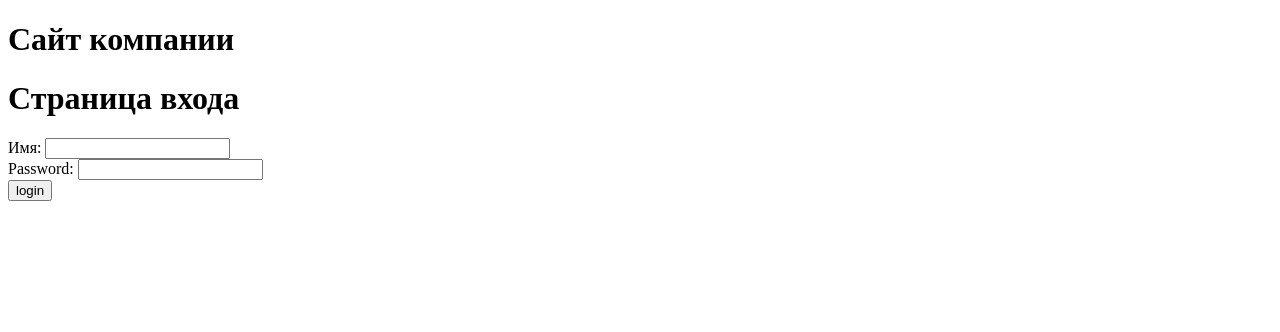
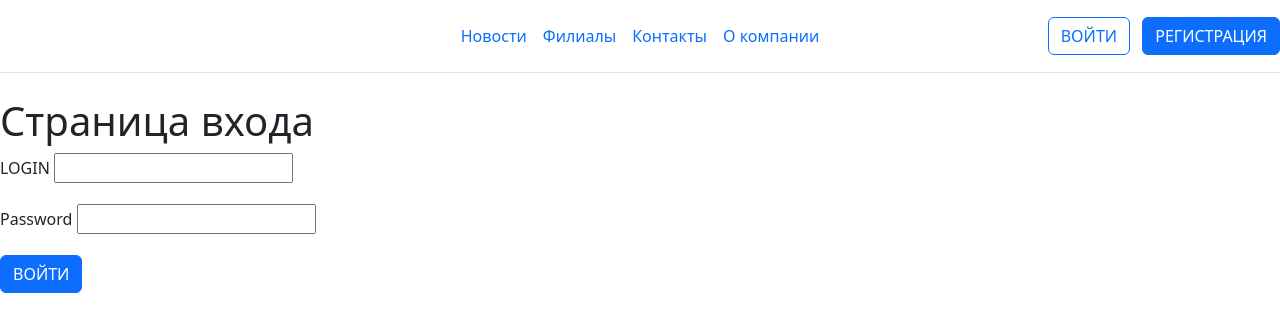
Before and after one commit to oddenis/company, a Django app: page /profiles/ in a window 1280 px wide. Shown: the top 332 px of the page. Run offline with Django 5.2, Linux system fonts and the light colour scheme.

Commit message:
registration

```diff
--- a/company/settings.py
+++ b/company/settings.py
@@ -130,3 +130,8 @@
 DEFAULT_AUTO_FIELD = 'django.db.models.BigAutoField'
 
 LOGIN_URL = '/profiles/login'
+
+AUTHENTICATION_BACKENDS = [
+    'django.contrib.auth.backends.ModelBackend',
+    'profiles.auth.email_backend.EmailBackend'
+]
--- a/profiles/forms.py
+++ b/profiles/forms.py
@@ -2,19 +2,28 @@
 from .models import Profile, User
 from django.core.exceptions import ValidationError
 from django.http import HttpResponse
+from django.contrib.auth import authenticate, get_user_model
+
+
 
 class LoginForm(forms.Form):
     username = forms.CharField(max_length=100, label='Имя')
     password = forms.CharField(widget=forms.PasswordInput)
 
+    def __init__(self, request = None, *args, **kwargs):
+        self.request = request
+        super().__init__(*args, **kwargs)
 
-    def clean_username(self):
+    def clean(self):
         username = self.cleaned_data.get('username')
-        if User.objects.filter(username=username).exists():
-            return username
-        else:
-            print('NOUSERNAME:', username)
+        password = self.cleaned_data.get('password')
+
+        user = authenticate(self.request, username=username, password=password)
+        if not user:
             raise ValidationError('Неправильный ЛОГИН')
+        return self.cleaned_data
+
+
 
 
 
@@ -22,3 +31,19 @@
     username = forms.CharField(max_length=100, label='Имя')
     password = forms.CharField(widget=forms.PasswordInput)
     password2 = forms.CharField(widget=forms.PasswordInput)
+
+    def clean_username(self):
+        username = self.cleaned_data.get('username')
+        User = get_user_model()
+        if User.objects.filter(username=username).exists():
+            raise ValidationError('Такой пользователь уже есть')
+        else:
+            return username
+
+    def clean(self):
+        password = self.cleaned_data.get('password')
+        password2 = self.cleaned_data.get('password2')
+        if password != password2:
+            raise ValidationError('Пароль не совпадает')
+        else:
+            return password
--- a/profiles/views.py
+++ b/profiles/views.py
@@ -1,15 +1,16 @@
 from django.shortcuts import render, redirect
 from .forms import LoginForm, RegistrationForm
-from django.contrib.auth import authenticate, login, logout
+from django.contrib.auth import authenticate, login, logout, get_user_model
 from django.contrib.auth.decorators import login_required
 from django.contrib.auth.models import User
+from .models import Profile
 # Create your views here.
 
 
 def plogin(request):
-
+    form = LoginForm()
     if request.method=='POST':
-        form = LoginForm(request.POST)
+        form = LoginForm(request, request.POST)
         if form.is_valid():
             username = form.cleaned_data.get('username')
             password = form.cleaned_data.get('password')
@@ -19,8 +20,8 @@
                 return redirect('home')
             else:
                 return  redirect('registration')
-                print('Что-то не так')
-    form = LoginForm()
+            #    print('Что-то не так')
+    #form = LoginForm()
     context = {'login_form':form}
     return render(request, "profiles/login.html", context)
 
@@ -33,29 +34,47 @@
 
 def logoutuser(request):
     logout(request)
-    return redirect('login')
+    return redirect('plogin')
+
+
+# def registration(request):
+#     if request.method == 'POST':
+#         form = RegistrationForm(request.POST)
+#         if form.is_valid():
+#             username = form.cleaned_data.get('username')
+#             password = form.cleaned_data.get('password')
+#             password2 = form.cleaned_data.get('password2')
+#             if password == password2:
+#                 user = authenticate(request, username = username, password=password)
+#                 if user is not None:
+#                     print('ТАкой пользователь уже есть')
+#                     form = RegistrationForm()
+#                     context = {'reg_form': form}
+#                     return render(request, "profiles/registration.html", context)
+#                 else:
+#                     newuser = User.objects.create_user(username = username, password=password)
+#                     newuser.save()
+#                     return redirect('plogin')
+#             else:
+#                 print('Пароли не совпадают')
+#                 form = RegistrationForm()
+#                 context = {'reg_form': form}
+#                 return render(request, "profiles/registration.html", context)
 
 
 def registration(request):
+    form = RegistrationForm()
+
     if request.method == 'POST':
         form = RegistrationForm(request.POST)
         if form.is_valid():
             username = form.cleaned_data.get('username')
             password = form.cleaned_data.get('password')
-            password2 = form.cleaned_data.get('password2')
-            if password == password2:
-                user = authenticate(request, username = username, password=password)
-                if user is not None:
-                    print('ТАкой пользователь уже есть')
-                    form = RegistrationForm()
-                    context = {'reg_form': form}
-                    return render(request, "profiles/registration.html", context)
-                else:
-                    newuser = User.objects.create_user(username = username, password=password)
-                    newuser.save()
-                    return redirect('plogin')
-            else:
-                print('Пароли не совпадают')
-                form = RegistrationForm()
-                context = {'reg_form': form}
-                return render(request, "profiles/registration.html", context)
+            User = get_user_model()
+            user = User.objects.create_user(username=username, password=password)
+            Profile.objects.create(user=user)
+            login(request, user)
+            return redirect('home')
+
+    context = {'reg_form': form}
+    return render(request, "profiles/registration.html", context)
--- a/templates/base.html
+++ b/templates/base.html
@@ -5,12 +5,35 @@
     <meta charset="UTF-8">
     <meta name="viewport" content="width=device-width, initial-scale=1.0">
     <meta http-equiv="X-UA-Compatible" content="ie=edge">
+      <link href="https://cdn.jsdelivr.net/npm/bootstrap@5.3.3/dist/css/bootstrap.min.css" rel="stylesheet" integrity="sha384-QWTKZyjpPEjISv5WaRU9OFeRpok6YctnYmDr5pNlyT2bRjXh0JMhjY6hW+ALEwIH" crossorigin="anonymous">
+      <script src="https://cdn.jsdelivr.net/npm/bootstrap@5.3.3/dist/js/bootstrap.bundle.min.js" integrity="sha384-YvpcrYf0tY3lHB60NNkmXc5s9fDVZLESaAA55NDzOxhy9GkcIdslK1eN7N6jIeHz" crossorigin="anonymous"></script>
       <link rel="stylesheet" type="text/css" href="{% static 'css/style.css'%}">
     <title>Company</title>
   </head>
   <body>
+  <header class="d-flex flex-wrap align-items-center justify-content-center justify-content-md-between py-3 mb-4 border-bottom">
+      <div class="col-md-3 mb-2 mb-md-0">
+        <a href="/" class="d-inline-flex link-body-emphasis text-decoration-none">
+          <svg class="bi" width="40" height="32" role="img" aria-label="Bootstrap"><use xlink:href="#bootstrap"></use></svg>
+        </a>
+      </div>
+
+      <ul class="nav col-12 col-md-auto mb-2 justify-content-center mb-md-0">
+
+        <li><a class="nav-link px-2" href="{% url 'addnews' %}">Новости</a></li>
+        <li><a class="nav-link px-2" href="{% url 'branches' %}">Филиалы</a></li>
+        <li><a class="nav-link px-2" href="{% url 'contacts' %}">Контакты</a></li>
+        <li><a class="nav-link px-2" href="{% url 'about' %}">О компании</a></li>
+      </ul>
+
+      <div class="col-md-3 text-end">
+          <a href="{% url 'plogin'%}"><button type="button" class="btn btn-outline-primary me-2"> ВОЙТИ</button></a>
+          <a href="{% url 'registration'%}"><button type="button" class="btn btn-primary">РЕГИСТРАЦИЯ</button></a>
+      </div>
+    </header>
+
     <main>
-        <h1>Сайт компании</h1>
+
         {% block content %}
         {% endblock %}
     </main>
--- a/templates/profiles/home.html
+++ b/templates/profiles/home.html
@@ -2,6 +2,8 @@
 
 {% block content %}
 <h1>Личный кабинет {{request.user.username}}</h1>
-<a href="{% url 'plogin'%} ">ВЫЙТИ</a>
+<p>{{request.user.profile.bio}}</p>
+<br>
+<a href="{% url 'logoutuser'%} ">ВЫЙТИ</a>
 
 {% endblock %}
--- a/templates/profiles/login.html
+++ b/templates/profiles/login.html
@@ -2,12 +2,34 @@
 
 {% block content %}
 <h1>Страница входа</h1>
+<div class="col-md-4">
 <form method="post" action="{% url 'plogin'%}">
     {% csrf_token %}
-    {{login_form}}
-    <button style="submit"> login </button>
+{{ login_form.non_field_errors }}
+    <div class="mb-3">
+        {{ login_form.username.errors }}
+    <label for="{{login_form.username.id_for_label}}" class="form-label">LOGIN</label>
+  {{login_form.username}}
+    </div>
+
+  <div class="mb-3">
+      {{ login_form.password.errors }}
+    <label for="{{login_form.password.id_for_label}}" class="form-label">Password</label>
+    {{login_form.password}}
+  </div>
 
 
+  <button type="submit" class="btn btn-primary">ВОЙТИ</button>
 </form>
+</div>
+
+<!--<form method="post" action="{% url 'plogin'%}">-->
+<!--    {% csrf_token %}-->
+<!--    {{login_form.errors}}-->
+<!--    {{login_form}}-->
+<!--    <button style="submit"> login </button>-->
+
+
+<!--</form>-->
 
 {% endblock %}
```
Also changed, not shown: profiles/auth/email_backend.py (added, +14 -0 lines), templates/profiles/registration.html (+20 -2 lines), db.sqlite3.
